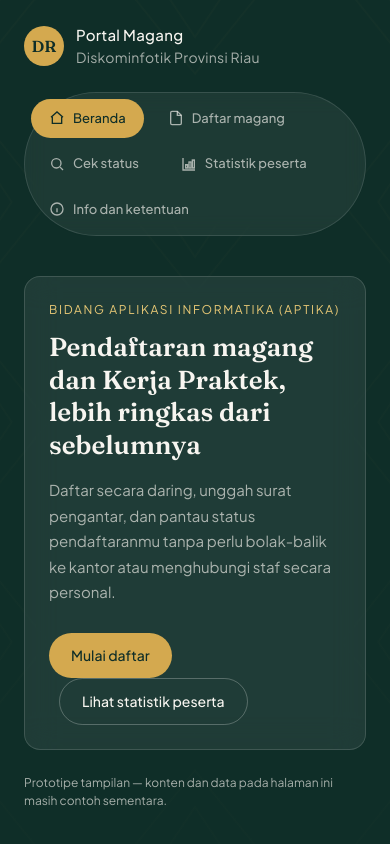
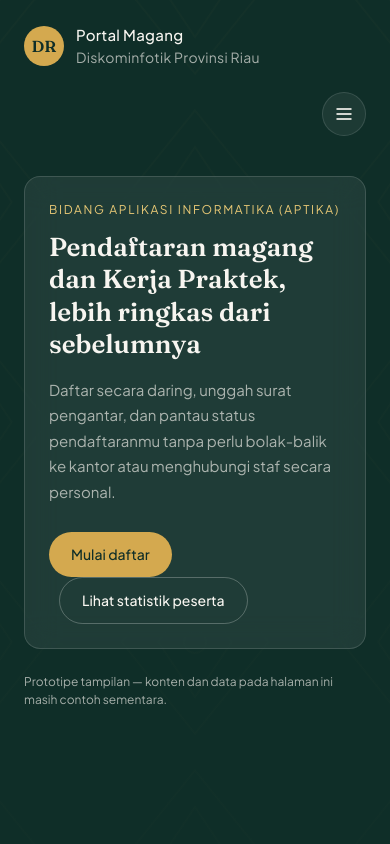
Before and after one commit to NazwaDwita/proyek-KP, a Next.js app: page / in a window 390 px wide. Built offline with nearby package versions, Linux system fonts and the light colour scheme.

Commit message:
perbaikan tampilan mobile display

```diff
--- a/next.config.ts
+++ b/next.config.ts
@@ -5,6 +5,14 @@ const nextConfig: NextConfig = {
   // dipakai untuk hydration React di browser) saat diakses lewat IP
   // jaringan lokal (192.168.56.1), bukan lewat localhost.
   allowedDevOrigins: ["192.168.56.1"],
+
+  // Pindahkan badge dev-tools Next.js (lingkaran "N") ke kanan bawah,
+  // supaya tidak menutupi tombol di pojok kiri bawah saat testing di
+  // layar sempit. Badge ini otomatis TIDAK muncul di production/Vercel,
+  // jadi ini murni kenyamanan testing lokal saja.
+  devIndicators: {
+    position: "bottom-right",
+  },
 };
 
 export default nextConfig;
--- a/src/app/globals.css
+++ b/src/app/globals.css
@@ -75,6 +75,27 @@ body {
 }
 
 /* Navigasi pill / folder tab */
+.nav-wrapper {
+  position: relative;
+  margin-bottom: 2.5rem;
+}
+.nav-hamburger {
+  display: none;
+  align-items: center;
+  justify-content: center;
+  width: 44px;
+  height: 44px;
+  margin-left: auto;
+  border-radius: 999px;
+  background: rgba(255, 255, 255, 0.06);
+  border: 1px solid rgba(255, 255, 255, 0.12);
+  color: var(--gading);
+  cursor: pointer;
+}
+.nav-hamburger svg {
+  width: 20px;
+  height: 20px;
+}
 .nav-pill {
   display: flex;
   gap: 6px;
@@ -85,7 +106,6 @@ body {
   backdrop-filter: blur(10px);
   -webkit-backdrop-filter: blur(10px);
   flex-wrap: wrap;
-  margin-bottom: 2.5rem;
 }
 .nav-pill a {
   display: flex;
@@ -389,4 +409,32 @@ select.form-input option {
   .item-statistik:nth-child(2n) {
     border-right: none;
   }
+
+  /* Nav-pill: sembunyikan menu penuh di layar sempit, ganti dengan
+     tombol hamburger yang membuka dropdown panel dari kanan atas. */
+  .nav-hamburger {
+    display: flex;
+  }
+  .nav-pill {
+    display: none;
+  }
+  .nav-pill.nav-pill-terbuka {
+    display: flex;
+    flex-direction: column;
+    position: absolute;
+    top: calc(100% + 8px);
+    right: 0;
+    width: min(280px, 80vw);
+    border-radius: 16px;
+    padding: 10px;
+    z-index: 20;
+    background: rgba(15, 46, 40, 0.97);
+    border: 1px solid rgba(255, 255, 255, 0.16);
+    box-shadow: 0 12px 32px rgba(0, 0, 0, 0.35);
+  }
+  .nav-pill.nav-pill-terbuka a {
+    justify-content: flex-start;
+    border-radius: 10px;
+    padding: 12px 14px;
+  }
 }
--- a/src/components/NavPill.tsx
+++ b/src/components/NavPill.tsx
@@ -2,6 +2,7 @@
 
 import Link from "next/link";
 import { usePathname } from "next/navigation";
+import { useState } from "react";
 
 const menuItems = [
   {
@@ -60,9 +61,42 @@ const menuItems = [
 
 export default function NavPill() {
   const pathname = usePathname();
+  const [terbuka, setTerbuka] = useState(false);
+  const [pathnameSebelumnya, setPathnameSebelumnya] = useState(pathname);
+
+  // Tutup menu otomatis setiap kali pindah halaman. Ditulis sebagai
+  // penyesuaian state saat render (bukan di useEffect terpisah) —
+  // ini pola yang direkomendasikan React untuk "reset state ketika
+  // sebuah nilai berubah", supaya tidak memicu render tambahan yang
+  // tidak perlu.
+  if (pathname !== pathnameSebelumnya) {
+    setPathnameSebelumnya(pathname);
+    setTerbuka(false);
+  }
 
   return (
-    <nav className="nav-pill">
+    <div className="nav-wrapper">
+      <button
+        type="button"
+        className="nav-hamburger"
+        aria-label={terbuka ? "Tutup menu navigasi" : "Buka menu navigasi"}
+        aria-expanded={terbuka}
+        onClick={() => setTerbuka((t) => !t)}
+      >
+        <svg viewBox="0 0 24 24" fill="none" stroke="currentColor" strokeWidth={2}>
+          {terbuka ? (
+            <path d="M18 6L6 18M6 6l12 12" />
+          ) : (
+            <>
+              <path d="M3 6h18" />
+              <path d="M3 12h18" />
+              <path d="M3 18h18" />
+            </>
+          )}
+        </svg>
+      </button>
+
+      <nav className={`nav-pill${terbuka ? " nav-pill-terbuka" : ""}`}>
         {menuItems.map((item) => (
           <Link
             key={item.href}
@@ -76,5 +110,6 @@ export default function NavPill() {
           </Link>
         ))}
       </nav>
+    </div>
   );
 }
```
Also changed, not shown: 1 other file (tests, documents, lock files or other folders). Lines whose indentation alone changed are shown as unchanged.
